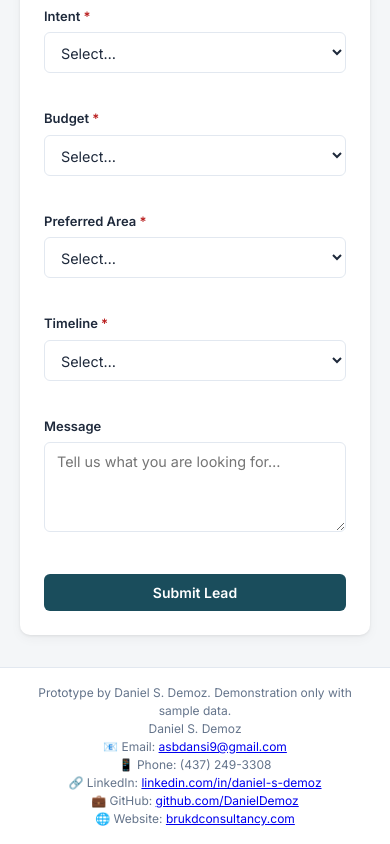
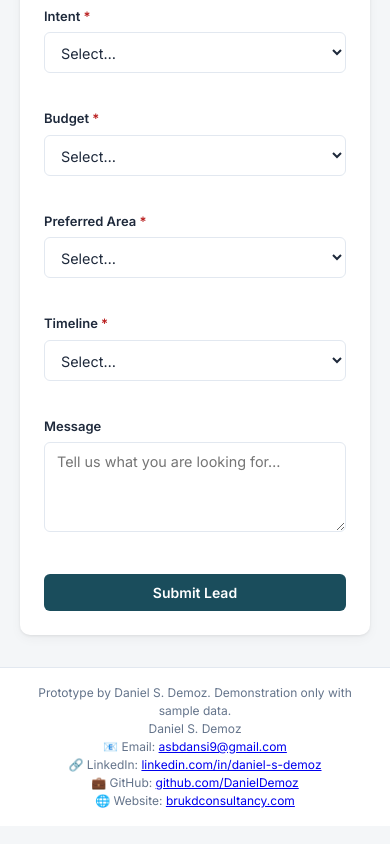
Before and after one commit to DanielDemoz/maple-grove-realty-crm, a plain HTML site: page index.html in a window 390 px wide. Shown: the part 554-1398 px from the top of the page. Drawn offline with Linux system fonts and the light colour scheme.

Commit message:
Remove phone number from public pages

```diff
--- a/index.html
+++ b/index.html
@@ -29,7 +29,6 @@
     <p>Prototype by Daniel S. Demoz. Demonstration only with sample data.</p>
     <p>Daniel S. Demoz</p>
     <p>📧 Email: <a href="mailto:asbdansi9@gmail.com">asbdansi9@gmail.com</a></p>
-    <p>📱 Phone: (437) 249-3308</p>
     <p>🔗 LinkedIn: <a href="https://linkedin.com/in/daniel-s-demoz">linkedin.com/in/daniel-s-demoz</a></p>
     <p>💼 GitHub: <a href="https://github.com/DanielDemoz">github.com/DanielDemoz</a></p>
     <p>🌐 Website: <a href="https://brukdconsultancy.com">brukdconsultancy.com</a></p>
```
